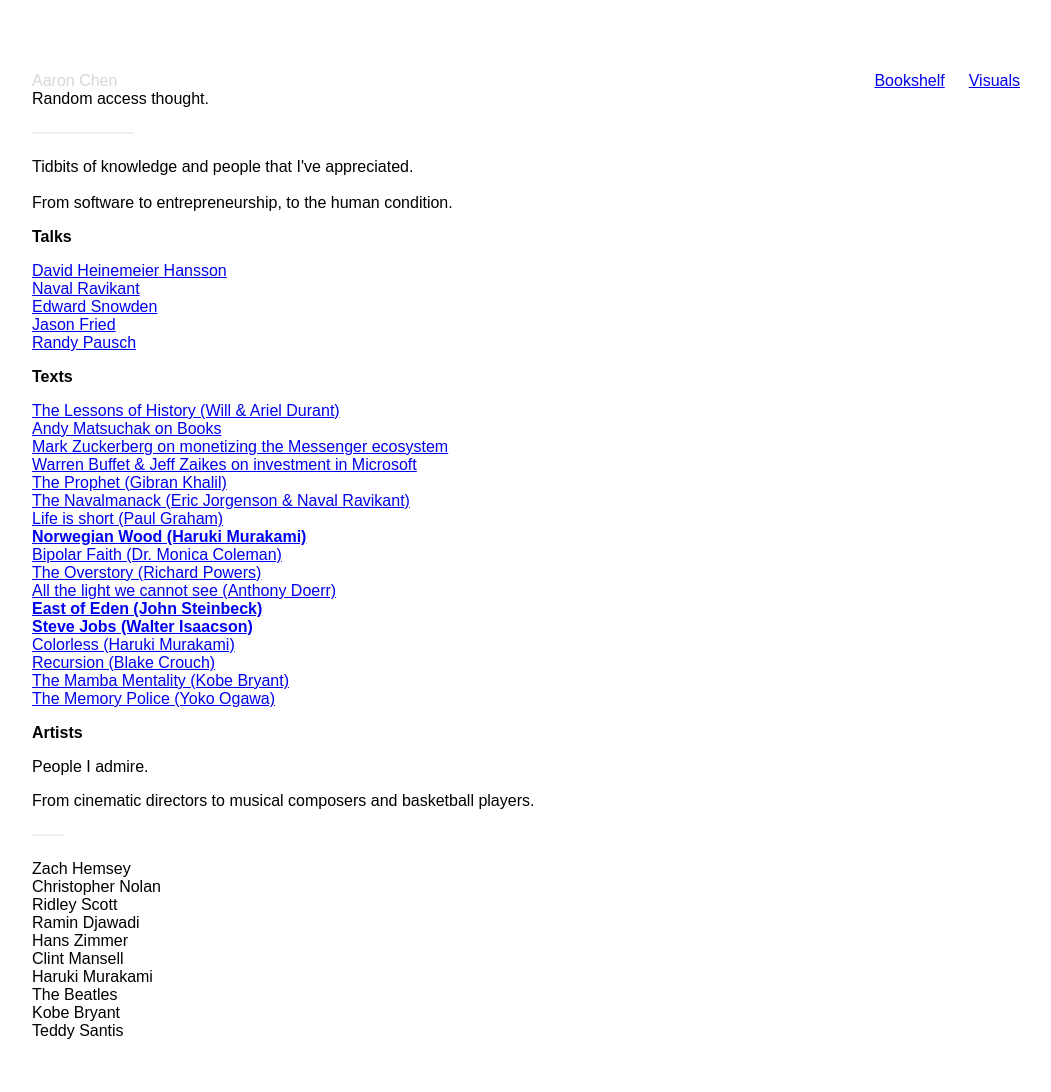
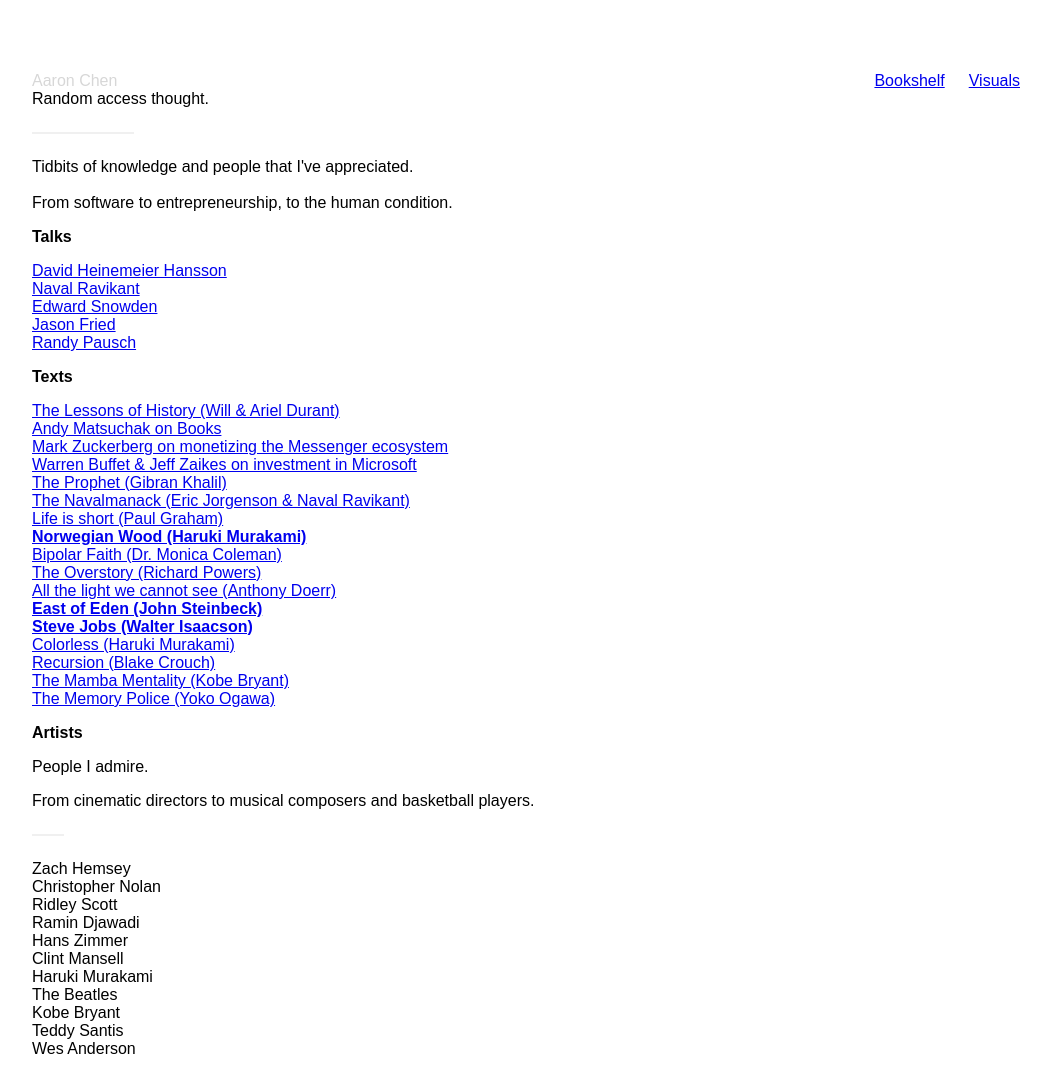
Before and after one commit to Kempo/website, a Gatsby site: page /bookshelf in a window 1280 px wide. Shown: the whole page, without its empty margins (108-1159 px from the left). Built offline with nearby package versions, Linux system fonts and the light colour scheme; Gatsby itself is replaced by a stand-in of ours; a web font is replaced by a local one.

Commit message:
add wes anderson

```diff
--- a/src/pages/bookshelf.js
+++ b/src/pages/bookshelf.js
@@ -55,6 +55,7 @@ function Books() {
         <li>The Beatles</li>
         <li>Kobe Bryant</li>
         <li>Teddy Santis</li>
+        <li>Wes Anderson</li>
       </ul>
     </Layout>
   )
```
